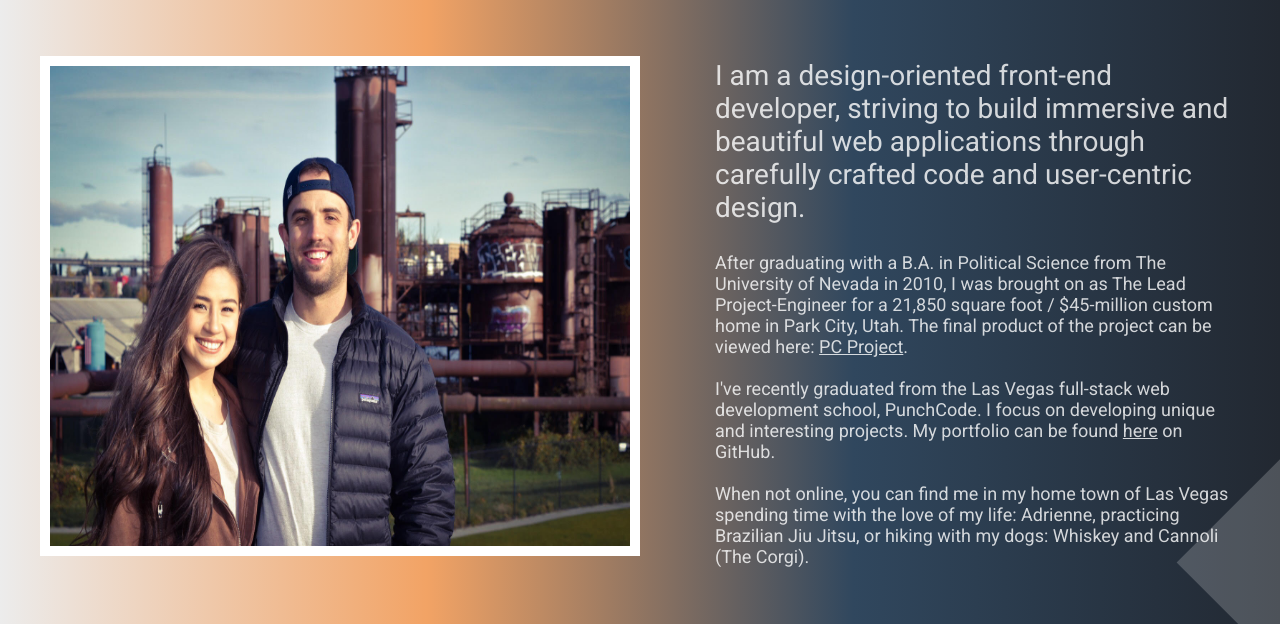
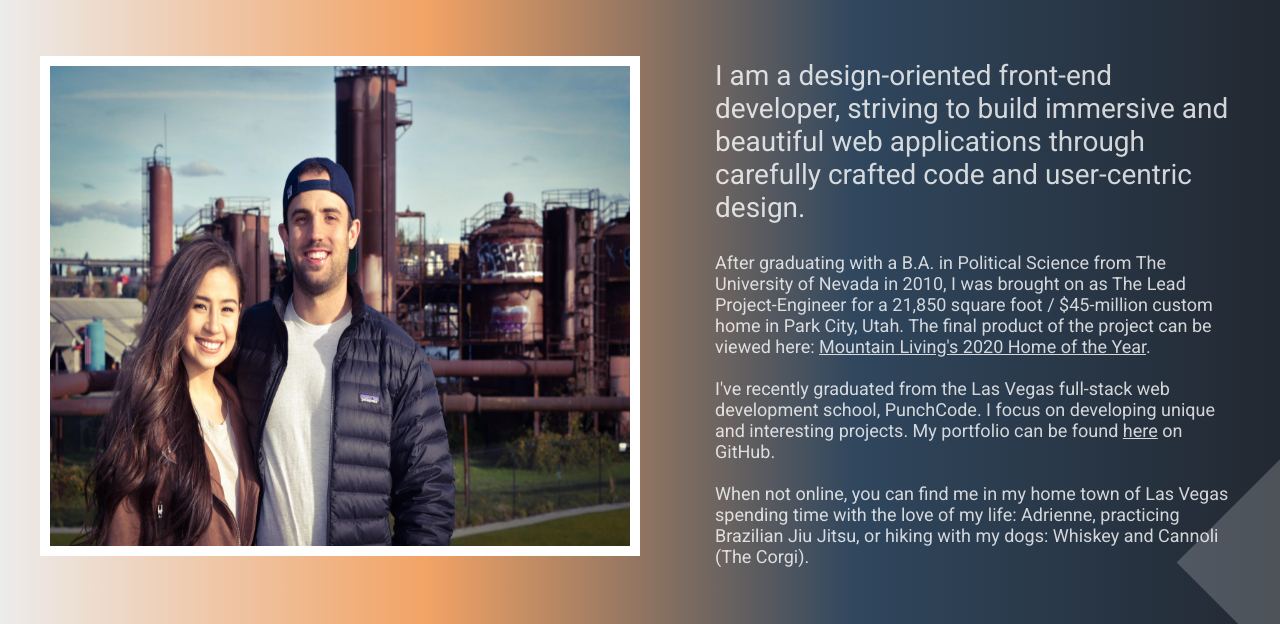
Before and after one commit to Logan-Code-LV/Portfolio, a plain HTML site: page index.html in a window 1280 px wide. Shown: the part 176-800 px from the top of the page. Drawn offline with Linux system fonts and the light colour scheme.

Commit message:
Update index.html

```diff
--- a/index.html
+++ b/index.html
@@ -41,7 +41,7 @@
           of Nevada in 2010, I was brought on as The Lead Project-Engineer for a
           21,850 square foot / $45-million custom home in Park City, Utah. The
           final product of the project can be viewed here:
-          <a href="https://www.youtube.com/watch?v=xU-3y2lWzNg">PC Project</a>.
+          <a href="https://www.mountainliving.com/2020-home-of-the-year-dazzle-us/">Mountain Living's 2020 Home of the Year</a>.
           <br />
           <br />
           I've recently graduated from the Las Vegas full-stack web development
```
